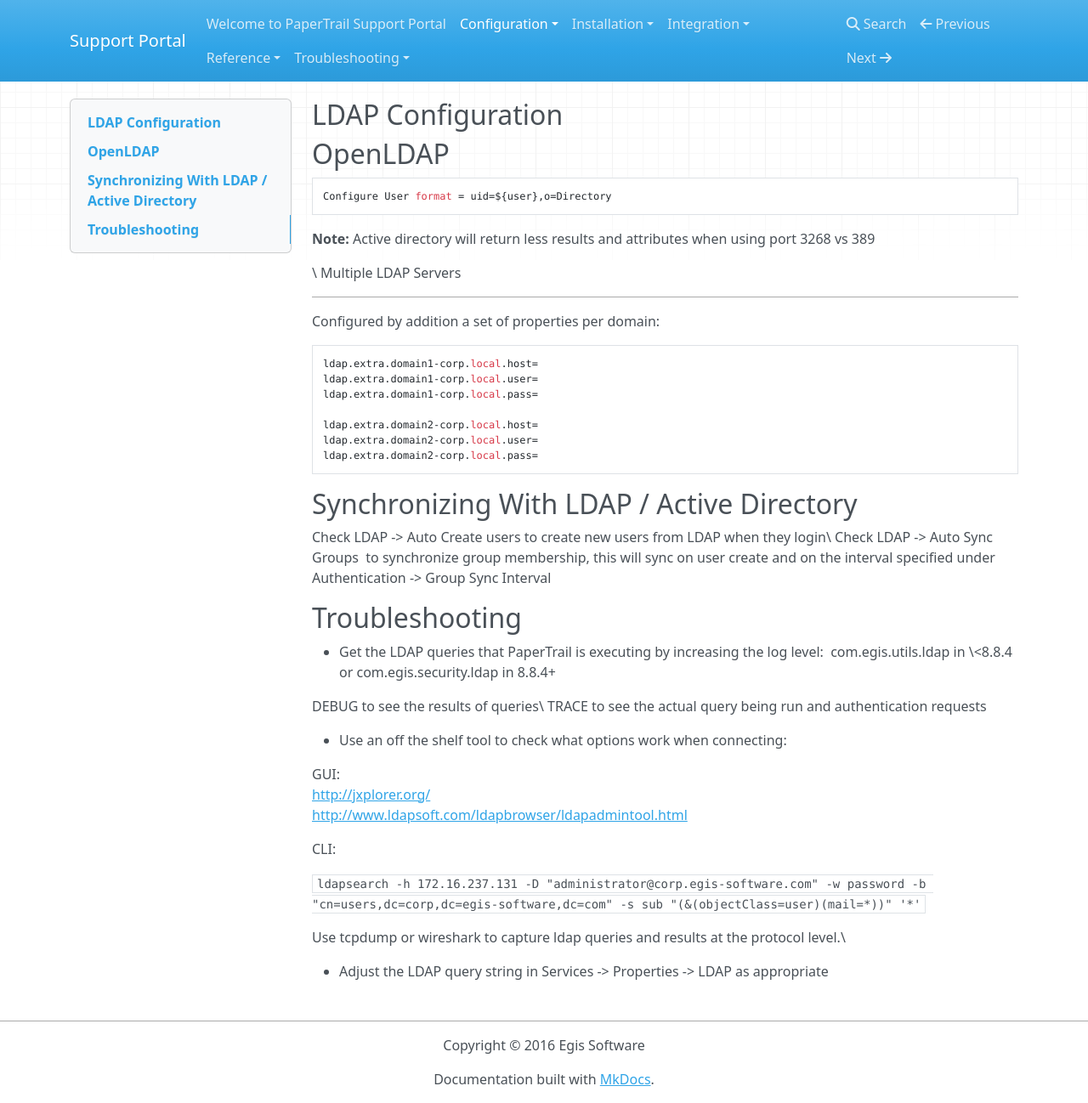
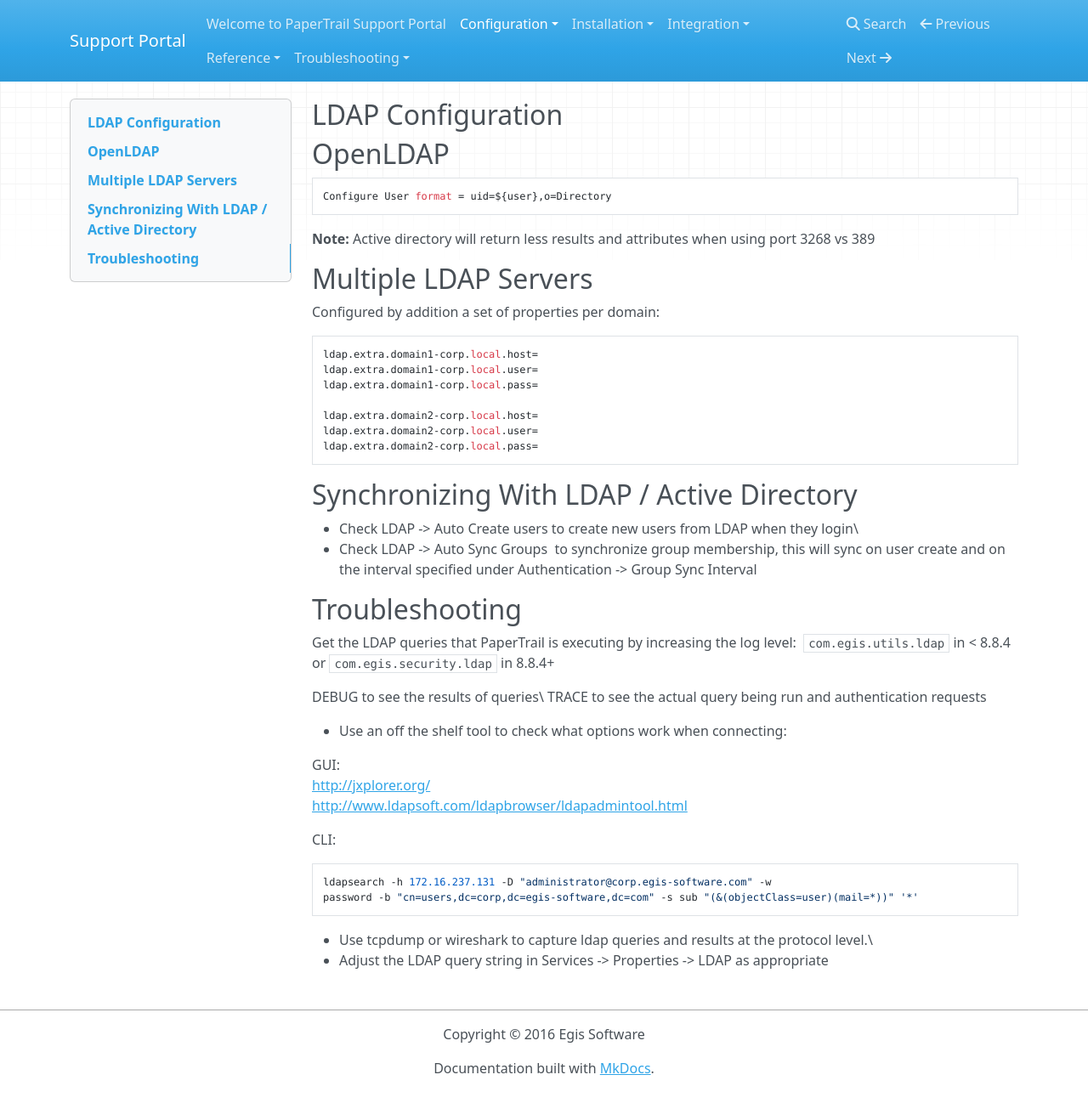
Before and after one commit to ryanegis/support-portal, an MkDocs documentation site: the page built from docs/Configuration/LDAP.md, in a window 1280 px wide and 1298 px high. Shown: the whole window at 85% size. Built offline with MkDocs 1.6.1, drawn with Linux system fonts in a browser that asks for light colours; nearby versions of some CDN libraries; old or Windows-style settings are respelled for this version of MkDocs.

Commit message:
Formatted Configuration in support portal

````diff
--- a/docs/Configuration/LDAP.md
+++ b/docs/Configuration/LDAP.md
@@ -1,16 +1,13 @@
 ## LDAP Configuration
 
- OpenLDAP
--------------------
+## OpenLDAP
 
     Configure User format = uid=${user},o=Directory
 
 **Note:** Active directory will return less results and attributes when
 using port 3268 vs 389
 
-\
- Multiple LDAP Servers
-----------------------
+## Multiple LDAP Servers
 
 Configured by addition a set of properties per domain:
 
@@ -25,21 +22,19 @@ ldap.extra.domain2-corp.local.user=
 ldap.extra.domain2-corp.local.pass=
 ```
 
-Synchronizing With LDAP / Active Directory
-------------------------------------------
+## Synchronizing With LDAP / Active Directory
 
-Check LDAP -\> Auto Create users to create new users from LDAP when
+*  Check LDAP -\> Auto Create users to create new users from LDAP when
 they login\
- Check LDAP -\> Auto Sync Groups  to synchronize group membership, this
+*  Check LDAP -\> Auto Sync Groups  to synchronize group membership, this
 will sync on user create and on the interval specified under
 Authentication -\> Group Sync Interval
 
-Troubleshooting
----------------
+## Troubleshooting
 
--   Get the LDAP queries that PaperTrail is executing by increasing the
-    log level:  com.egis.utils.ldap in \<8.8.4 or
-    com.egis.security.ldap in 8.8.4+
+Get the LDAP queries that PaperTrail is executing by increasing the
+    log level:  `com.egis.utils.ldap` in < 8.8.4 or
+    `com.egis.security.ldap` in 8.8.4+
 
 DEBUG to see the results of queries\
  TRACE to see the actual query being run and authentication requests
@@ -54,12 +49,13 @@ GUI:
  CLI:
 
 
-`ldapsearch -h 172.16.237.131 -D "administrator@corp.egis-software.com" -w password -b "cn=users,dc=corp,dc=egis-software,dc=com" -s sub "(&(objectClass=user)(mail=*))" '*'`
+```javascript
+ldapsearch -h 172.16.237.131 -D "administrator@corp.egis-software.com" -w
+password -b "cn=users,dc=corp,dc=egis-software,dc=com" -s sub "(&(objectClass=user)(mail=*))" '*'
+```
 
 
-Use tcpdump or wireshark to capture ldap queries and results at the
+-   Use tcpdump or wireshark to capture ldap queries and results at the
 protocol level.\
-
-
 -   Adjust the LDAP query string in Services -\> Properties -\> LDAP as
     appropriate
````
Also changed, not shown: docs/Configuration/security.md (+4 -4 lines), docs/Configuration/solution-pack.md (+2 -2 lines), docs/Configuration/ssl.md (+2 -2 lines).
